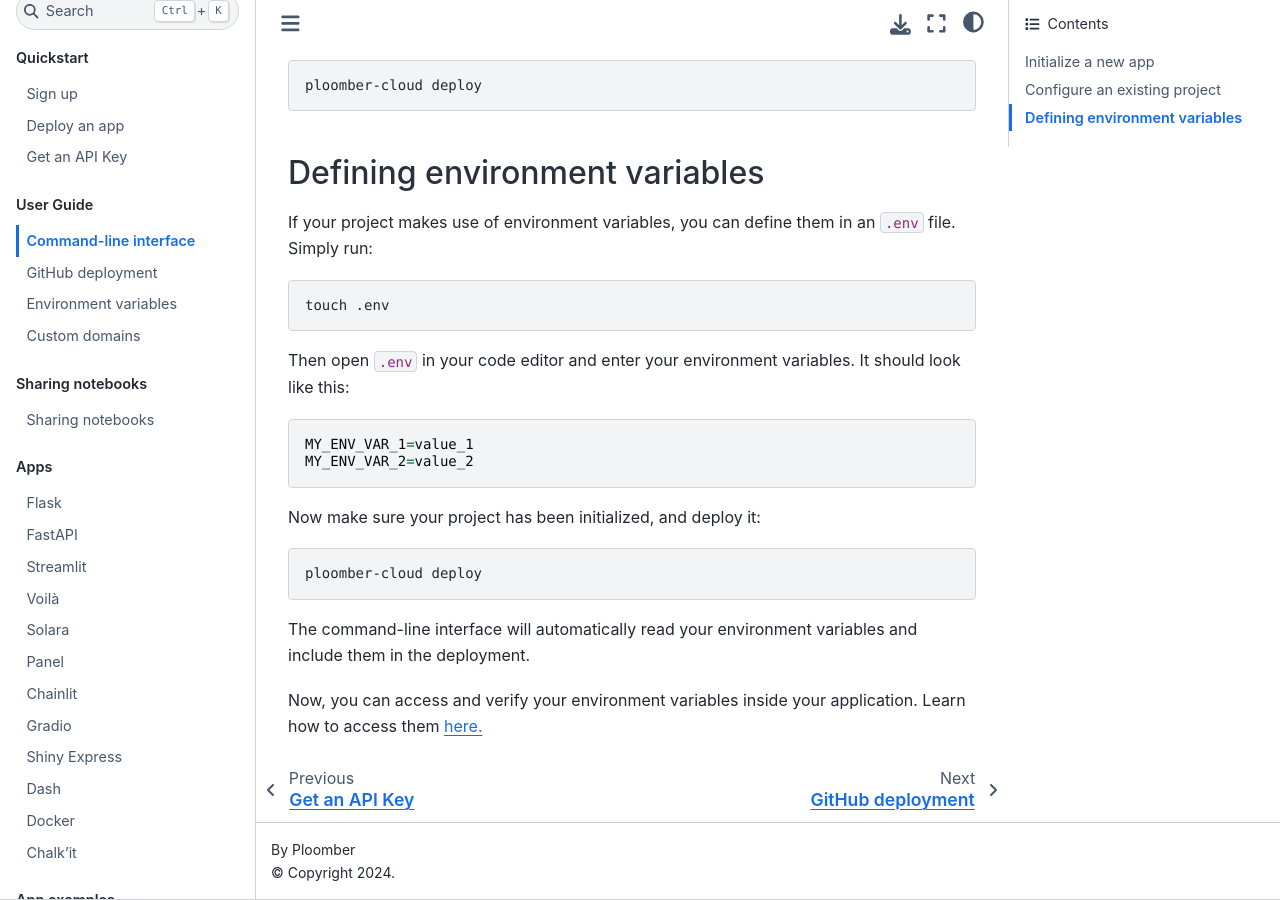
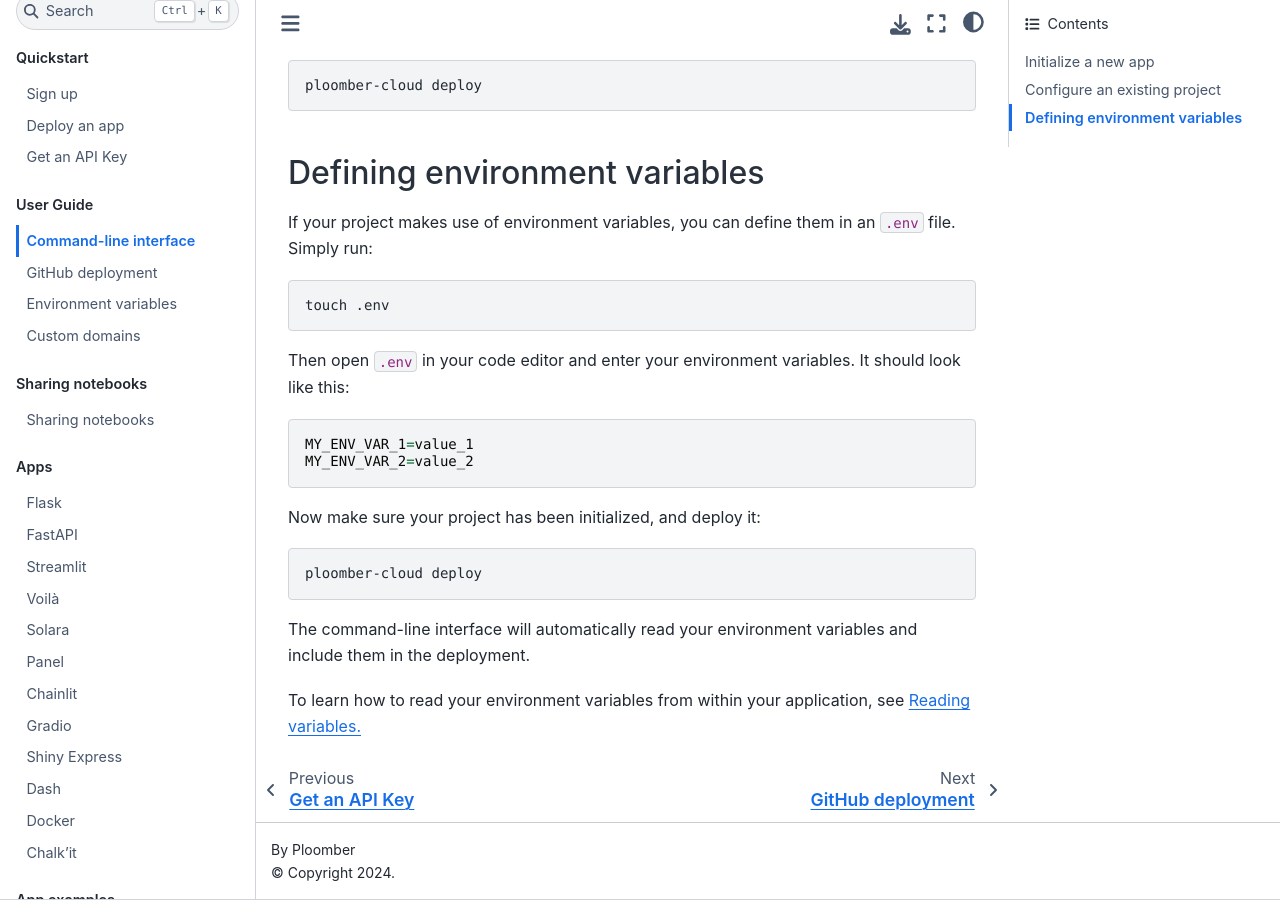
Before and after one commit to ploomber/doc, a Jupyter Book: the page built from doc/user-guide/cli.md, in a window 1280 px wide and 900 px high, scrolled down 1461 px. Built offline with Jupyter Book 1.0.4 settings and Sphinx 7.4.7 and the Sphinx Book theme 1.1.4, drawn with Linux system fonts in a browser that asks for light colours.

Commit message:
rephrase, tip

```diff
--- a/doc/user-guide/cli.md
+++ b/doc/user-guide/cli.md
@@ -89,4 +89,4 @@
 
 The command-line interface will automatically read your environment variables and include them in the deployment.
 
-Now, you can access and verify your environment variables inside your application. Learn how to access them [here.](./env-vars.md)
+To learn how to read your environment variables from within your application, see [Reading variables.](./env-vars.md)
```
Also changed, not shown: doc/user-guide/env-vars.md (+1 -1 lines).
